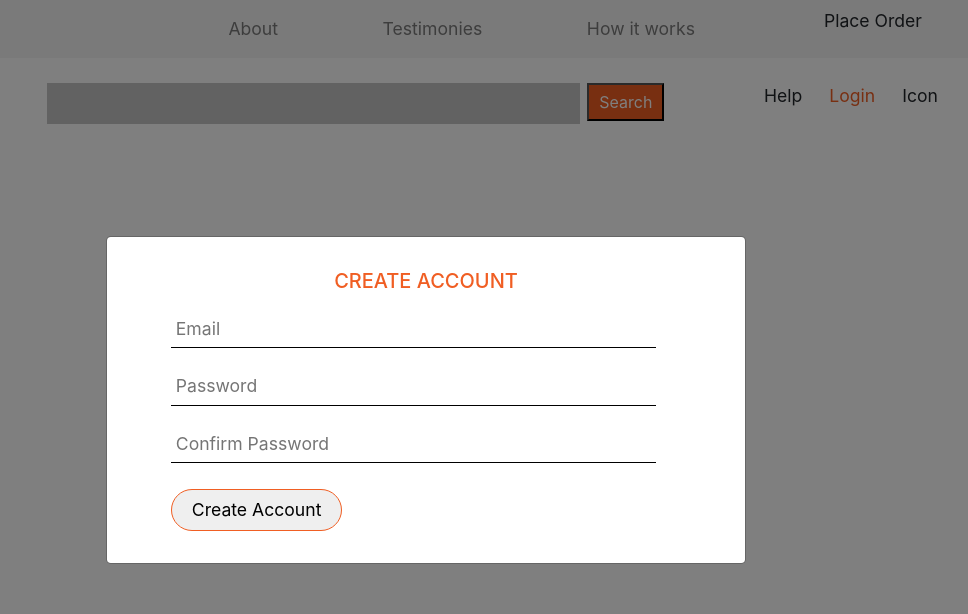
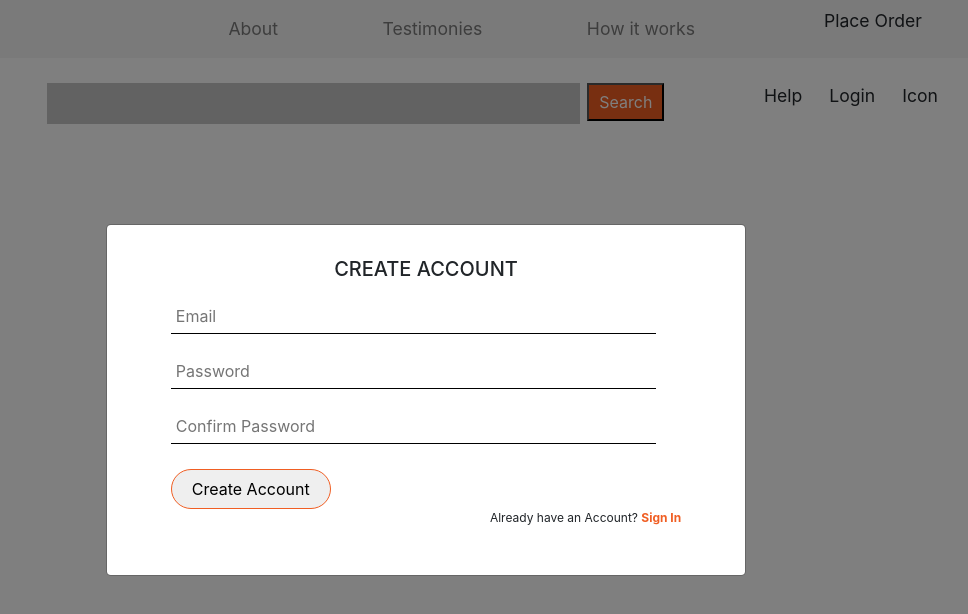
Before and after one commit to XROLE/blueFlame_indoors, a React app: page / in a window 1280 px wide. Both pictures are taken after a click on the element "Login". Shown: the full height of the page, 214-1182 px from the left. Built offline with nearby package versions, Linux system fonts and the light colour scheme.

Commit message:
rectified modal probem

```diff
--- a/src/components/Modal/index.js
+++ b/src/components/Modal/index.js
@@ -2,19 +2,12 @@ import React, { Component, Fragment } from 'react';
 import './modal.scss';
 
 const Modal = (props) => {
-  const { modalContent } = props;
   return (
     <Fragment>
-      <div >
-        <div className="modal fade" id="exampleModalCenter" tabIndex="-1" role="dialog" aria-labelledby="exampleModalCenterTitle" aria-hidden="true">
-          <div className="modal-dialog modal-dialog-centered" role="document" id="modal-dialog">
-            <div className="modal-content">
-                {
-                  (modalContent)
-                  ? modalContent
-                  :<p id="exampleModalLongTitle">Please add modal content</p>
-                }
-            </div>
+      <div className="modal fade" id="exampleModalCenter" tabIndex="-1" role="dialog" aria-labelledby="exampleModalCenterTitle" aria-hidden="true">
+        <div className="modal-dialog modal-dialog-centered" role="document" id="modal-dialog">
+          <div className="modal-content">
+              { props.children }
           </div>
         </div>
       </div>
--- a/src/components/SearchBar/index.js
+++ b/src/components/SearchBar/index.js
@@ -22,7 +22,6 @@ export class SearchBar extends Component {
             data-target="#exampleModalCenter"
           >
             Login
-            <SignUp />
           </p>
           <p> Icon</p>
         </div>
--- a/src/components/SignUp/index.js
+++ b/src/components/SignUp/index.js
@@ -4,7 +4,8 @@ import './signUp.scss';
 
 export class SignUp extends Component {
   render () {
-    const signUpForm = (
+    return (
+      <Modal>
         <form className="signUp-form">
           <div className="signUp-form-header-container">
             <h5>CREATE ACCOUNT </h5>
@@ -19,10 +20,11 @@ export class SignUp extends Component {
             <input type="password" placeholder="Confirm Password" />
           </div>
           <button > Create Account</button>
+          <div className="signUp-form-question-div">
+            <p> Already have an Account? <span>Sign In</span></p>
+          </div>
        </form>
-    )
-    return (
-      <Modal modalContent={signUpForm} />
+      </Modal>
     )
   }
 }
--- a/src/components/SignUp/signUp.scss
+++ b/src/components/SignUp/signUp.scss
@@ -24,4 +24,16 @@
     border: 1px solid $primary;
     padding: 7px 20px;
   }
+
+  &-question-div {
+    text-align: right;
+    p {
+      font-size: 12px;
+      span {
+        color: $primary;
+        cursor: pointer;
+        font-weight: bold;
+      }
+    }
+  }
 }
--- a/src/index.js
+++ b/src/index.js
@@ -4,8 +4,7 @@ import { Provider } from 'react-redux';
 import store from './store';
 import Navbar from './components/Navbar';
 import SearchBar from './components/SearchBar';
-import Modal from './components/Modal';
-
+import SignUp from './components/SignUp';
 export class App extends Component {
   constructor (props) {
   super(props)
@@ -16,7 +15,7 @@ export class App extends Component {
       <Fragment>
         <Navbar />
         <SearchBar />
-        <Modal />
+        <SignUp />
       </Fragment>
     )
   }
--- a/src/sass/variables.scss
+++ b/src/sass/variables.scss
@@ -4,5 +4,6 @@ $primary: #f05e23;
 $input-color: #c5c5c5;
 
 
+
 // FONTS
 $primary-size: 1.1rem;
```
Lines whose indentation alone changed are shown as unchanged.
